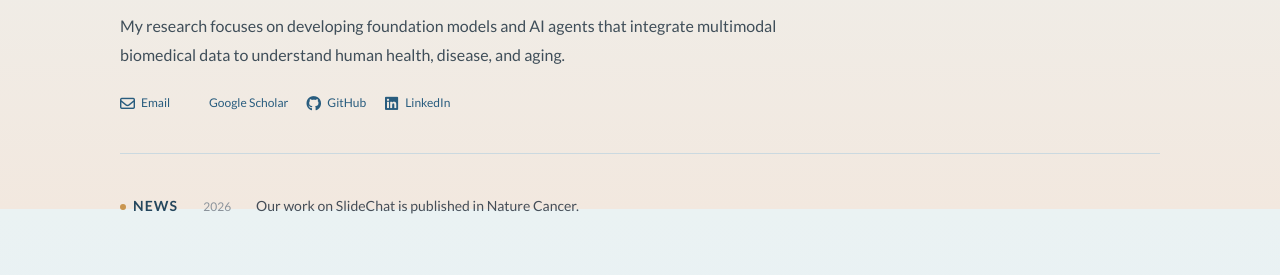
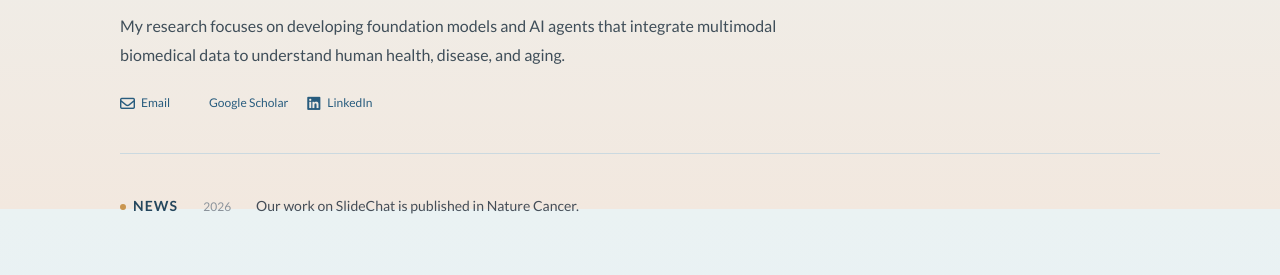
Before and after one commit to CYing18/CYing18.github.io, a Jekyll site: the page built from index.html, in a window 1280 px wide. Shown: the part 1110-1385 px from the top of the page. Built offline with Jekyll 4.4.1, drawn with Linux system fonts in a browser that asks for light colours; nearby versions of some CDN libraries; a style sheet for code colours, icons or effects is not loaded.

Commit message:
Remove GitHub profile link

```diff
--- a/index.html
+++ b/index.html
@@ -20,9 +20,6 @@ container_class: homepage-container
             <a href="mailto:{{ site.data.profile.email | encode_email }}"><i class="far fa-envelope" aria-hidden="true"></i><span>Email</span></a>
             {% if site.data.profile.gscholar %}
             <a target="_blank" rel="noopener" href="https://scholar.google.com/citations?user={{ site.data.profile.gscholar }}"><i class="ai ai-google-scholar" aria-hidden="true"></i><span>Google Scholar</span></a>
-            {% endif %}
-            {% if site.data.profile.github %}
-            <a target="_blank" rel="noopener" href="https://github.com/{{ site.data.profile.github }}"><i class="fab fa-github" aria-hidden="true"></i><span>GitHub</span></a>
             {% endif %}
             {% if site.data.profile.linkedin %}
             <a target="_blank" rel="noopener" href="https://www.linkedin.com/in/{{ site.data.profile.linkedin }}"><i class="fab fa-linkedin" aria-hidden="true"></i><span>LinkedIn</span></a>
```
